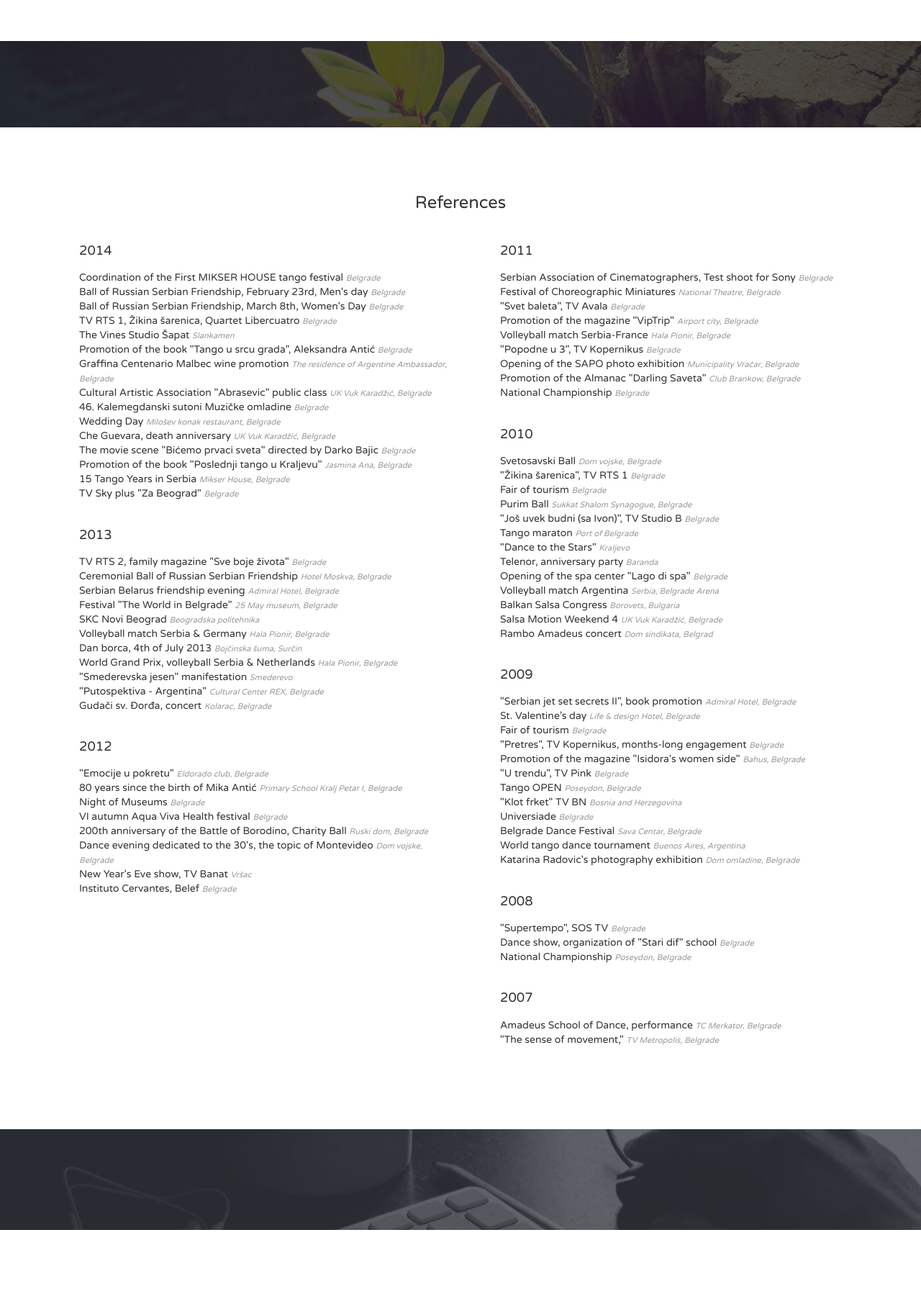
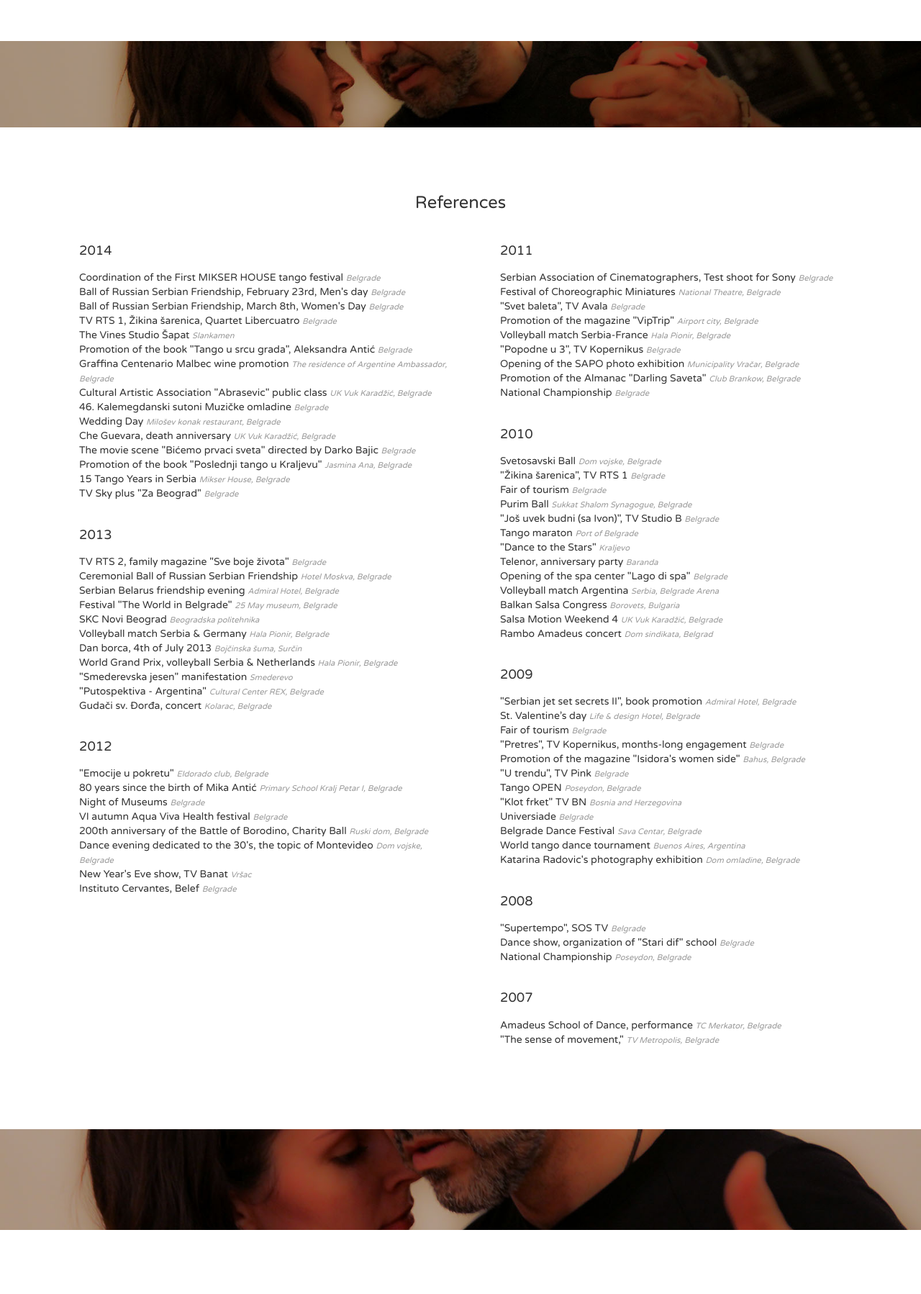
Before and after one commit to gaganga/mirjana, a plain HTML site: page index.html in a window 1280 px wide. Shown: the part 2100-3898 px from the top of the page at 72% size. Drawn offline with nearby package versions, Linux system fonts and the light colour scheme; a web font is replaced by a local one.

Commit message:
Changed the parallax backgrounds and added source imagery
The pre edit folder contains all of the images I have received on email

```diff
--- a/css/styles.css
+++ b/css/styles.css
@@ -233,7 +233,7 @@ iPhone Section
 /* ==========================================================================
 Swag
 ========================================================================== */
-.swag { background: url('../img/plants-bg.jpg') no-repeat center center; -webkit-background-size: cover; -moz-background-size: cover; -o-background-size: cover; background-size: cover; background-attachment: fixed; padding: 50px 0; }
+.swag { background: url('../img/bg-1.jpg') no-repeat center center; -webkit-background-size: cover; -moz-background-size: cover; -o-background-size: cover; background-size: cover; background-attachment: fixed; padding: 50px 0; }
 .swag h1 { color: #fff; font-size: 40px; text-transform: uppercase; letter-spacing: 5px; }
 .swag h1 span { display: block; font-size: 25px; margin-top: 20px; }
 .down-arrow-btn { width: 40px; height: 40px; border-radius: 50%; -moz-border-radius: 50%; -webkit-border-radius: 50%; -o-border-radius: 50%; background: rgba(61, 201, 179, 0.8); display: inline-block; margin: 10px auto 20px; color: #fff; font-size: 16px; line-height: 40px; text-align: center; }
@@ -266,7 +266,7 @@ a.expand { display: block; position: absolute; z-index: 100; text-align: center;
 /* ==========================================================================
 Subscribe
 ========================================================================== */
-.subscribe { background: url('../img/keyboard-bg.jpg') no-repeat center center; -webkit-background-size: cover; -moz-background-size: cover; -o-background-size: cover; background-size: cover; background-attachment: fixed; padding: 0 0 140px; }
+.subscribe { background: url('../img/bg-2.jpg') no-repeat center center; -webkit-background-size: cover; -moz-background-size: cover; -o-background-size: cover; background-size: cover; background-attachment: fixed; padding: 0 0 140px; }
 .subscribe h1 { color: #fff; margin-bottom: 40px; }
 .subscribe h1 span { display: block; font-size: 15px; text-transform: uppercase; font-weight: bold; margin-top: 20px; letter-spacing: 1px; }
 .subscribe input[type=text] { background-color: rgba(255, 255, 255, 0.1); border: solid 1px #fff; padding: 20px; width: 30%; color: #fff; }
```
Also changed, not shown: img/bg-1.jpg (added), img/bg-2.jpg (added), img/pre edit/10585638_10204341588324965_1498505864_n.jpg (added), img/pre edit/1916349_205141851916_1552192_n.jpg (added), img/pre edit/1916349_205294491916_3399408_n.jpg (added), img/pre edit/29353_205153451916_3168032_n.jpg (added), img/pre edit/IMG_5576!.jpg (added), 2 other files.
